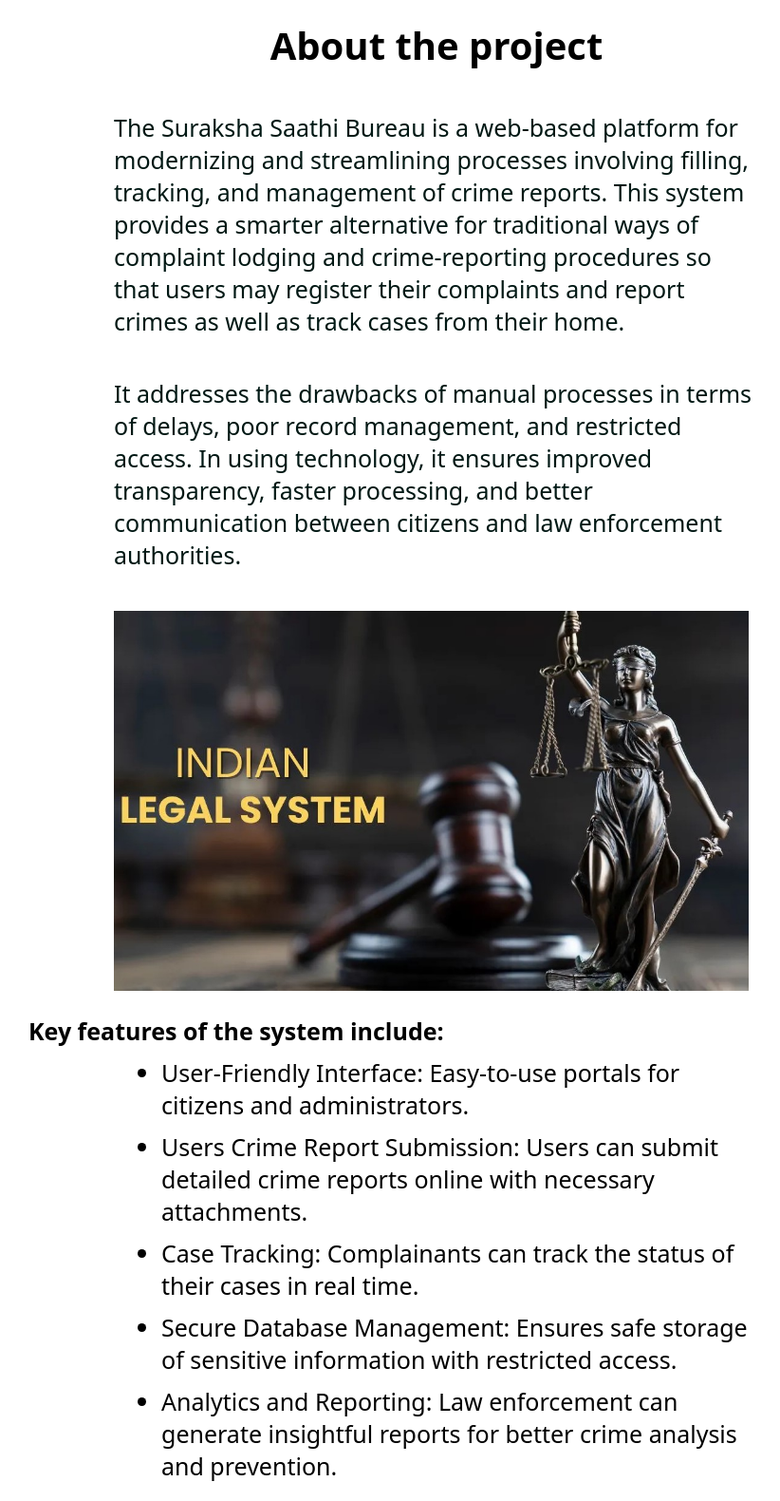
After one commit to sanskriti231/Online-Crime-Report-management-System, a PHP site: page /about/index.html in a window 1280 px wide. The commit adds this page. Shown: the whole page at 95% size, without its empty margins (180-1002 px from the left). Run offline with PHP 8.4, Linux system fonts and the light colour scheme.

Commit message:
About the project

```diff
--- /dev/null
+++ b/about/index.html
@@ -0,0 +1,23 @@
+<!DOCTYPE html>
+<html lang="en">
+<head>
+    <meta charset="UTF-8">
+    <meta name="viewport" content="width=device-width, initial-scale=1.0">
+    <title>About the project</title>
+    <link href="style.css" rel="stylesheet"></link>
+</head>
+<body>
+    <h1>About the project</h1><br>
+    <p>The Suraksha Saathi Bureau is a web-based platform for modernizing and streamlining processes involving filling, tracking, and management of crime reports. This system provides a smarter alternative for traditional ways of complaint lodging and crime-reporting procedures so that users may register their complaints and report crimes as well as track cases from their home.</p><br>
+    <p>It addresses the drawbacks of manual processes in terms of delays, poor record management, and restricted access. In using technology, it ensures improved transparency, faster processing, and better communication between citizens and law enforcement authorities.</p><br>
+    <img height="400"  src="../assets/img/slider/01.jpg" alt="IMG">
+    <h4>Key features of the system include:</h4>
+    <ul>
+        <li>User-Friendly Interface: Easy-to-use portals for citizens and administrators.</li>
+        <li>Users Crime Report Submission: Users can submit detailed crime reports online with necessary attachments.</li>
+        <li>Case Tracking: Complainants can track the status of their cases in real time.</li>
+        <li>Secure Database Management: Ensures safe storage of sensitive information with restricted access.</li>
+        <li>Analytics and Reporting: Law enforcement can generate insightful reports for better crime analysis and prevention.</li>
+    </ul>
+</body>
+</html>
--- /dev/null
+++ b/about/style.css
@@ -0,0 +1,23 @@
+*{
+    font-family:system-ui, -apple-system, BlinkMacSystemFont, 'Segoe UI', Roboto, Oxygen, Ubuntu, Cantarell, 'Open Sans', 'Helvetica Neue', sans-serif;
+    margin: 10px 100px;
+}
+h1{
+    font-size: 40px;
+    text-align: center;
+
+}
+p{
+    color: rgb(1, 24, 20);
+    font-size: 25px;
+    /* text-align: center; */
+
+}
+
+ul, h4 {
+    display: block;
+    justify-content: left;
+    text-align: left;
+    font-size: 25px;
+    margin: 10px 10px;
+}
--- a/header.php
+++ b/header.php
@@ -26,7 +26,7 @@
 
                 <ul class="nav col-12 col-lg-auto me-lg-auto mb-2 justify-content-center mb-md-0 roboto-bold">
                     <li><a href="../" class="nav-link px-2 text-white">Home</a></li>
-                    <li><a href="#" class="nav-link px-2 text-white">About Project</a></li>
+                    <li><a href="/about/index.html" class="nav-link px-2 text-white">About Project</a></li>
                     <li><a href="#" class="nav-link px-2 text-white">All Criminal</a></li>
                     <li><a href="#" class="nav-link px-2 text-white">Log Complaint</a></li>
                     <li><a href="#" class="nav-link px-2 text-white">Register</a></li>
--- a/home/index.php
+++ b/home/index.php
@@ -22,7 +22,8 @@
     <link href="https://fonts.googleapis.com/css2?family=Outfit:wght@100..900&display=swap" rel="stylesheet">
     <link rel="stylesheet" href="https://cdnjs.cloudflare.com/ajax/libs/font-awesome/6.6.0/css/all.min.css"
         integrity="sha512-Kc323vGBEqzTmouAECnVceyQqyqdsSiqLQISBL29aUW4U/M7pSPA/gEUZQqv1cwx4OnYxTxve5UMg5GT6L4JJg=="
-        crossorigin="anonymous" referrerpolicy="no-referrer" />
+        crossorigin="
+        anonymous" referrerpolicy="no-referrer" />
     <link rel="stylesheet" href="https://unpkg.com/aos@next/dist/aos.css">
     <style>
         * {
```
